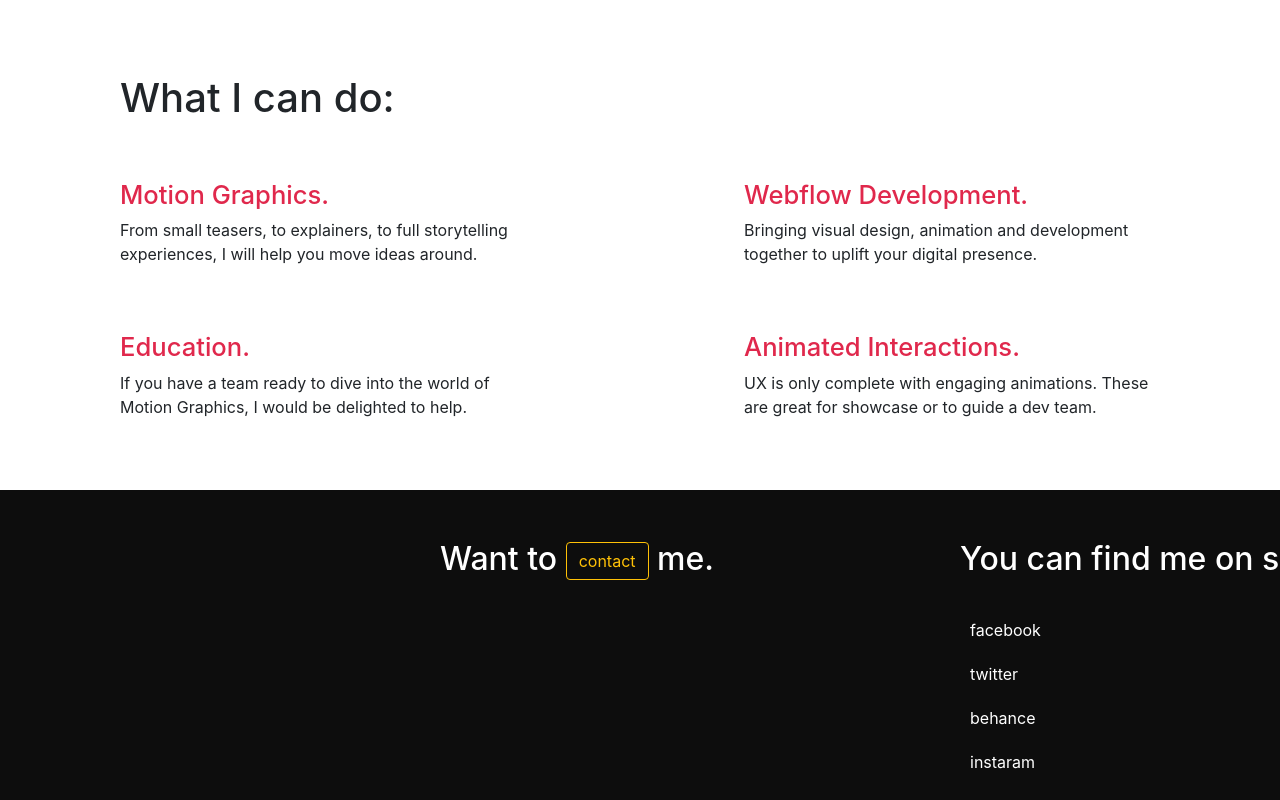
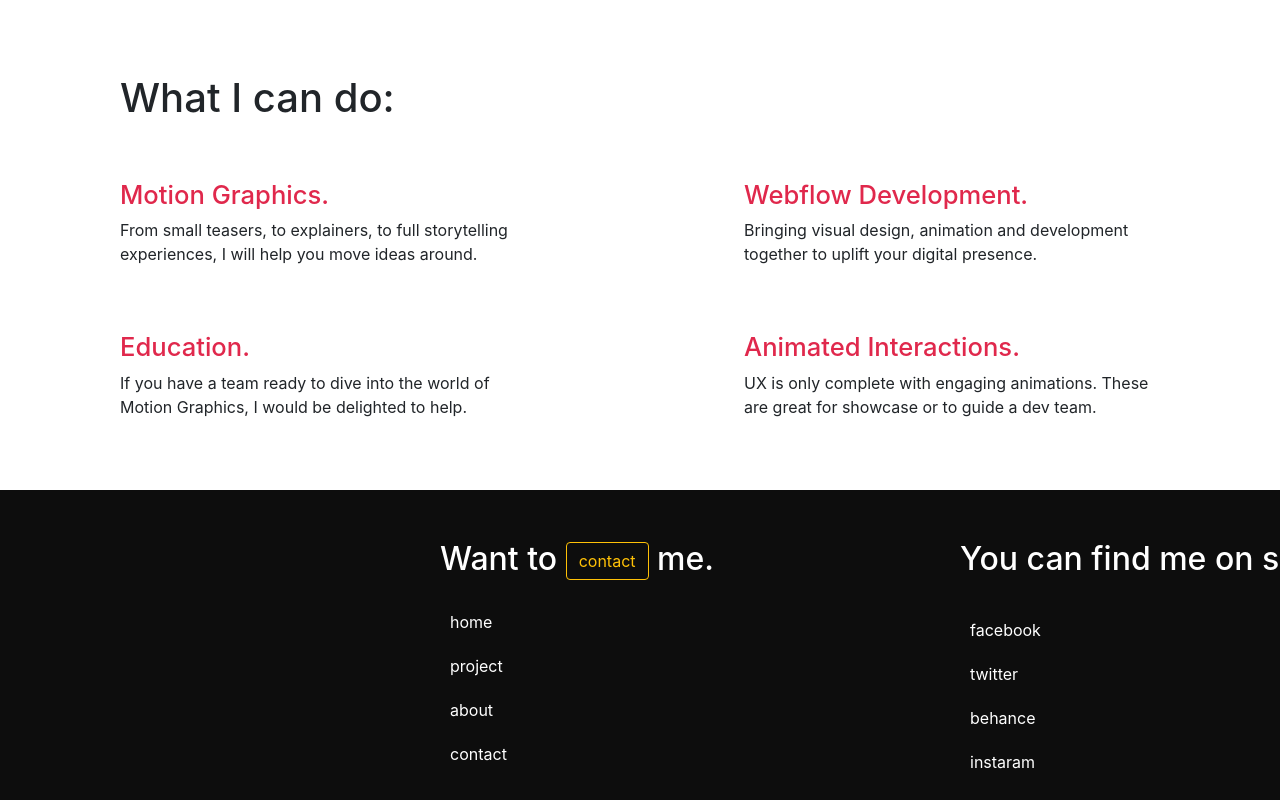
Before and after one commit to hauthat212/hauthat212.github.io, a plain HTML site: page index.html in a window 1280 px wide. Shown: the part 982-1782 px from the top of the page. Drawn offline with nearby package versions, Linux system fonts and the light colour scheme.

Commit message:
Update index.html

```diff
--- a/index.html
+++ b/index.html
@@ -133,7 +133,14 @@
 	</div>
 	<div id="footer" class="containner">
 		<div class="boxx">
-			<h2>Want to <span><button type="button" class="btn btn-outline-warning animate__shakeY animate__animated ">contact</button></span> me.</h2></div>
+			<h2 style="margin-bottom: 20px">Want to <span><button type="button" class="btn btn-outline-warning animate__shakeY animate__animated ">contact</button></span> me.</h2>
+				<ul class="fixx" style="list-style: none">
+					<li><a href="#">home</a></li>
+					<li><a href="#">project</a></li>
+					<li><a href="#">about</a></li>
+					<li><a href="#">contact</a></li>
+				</ul>
+		</div>
 			<div class="box fixx" style="float: right; margin: 0; padding: 0">
 			  <h2>You can find me on social media!</h2>
 				<ul>
```
